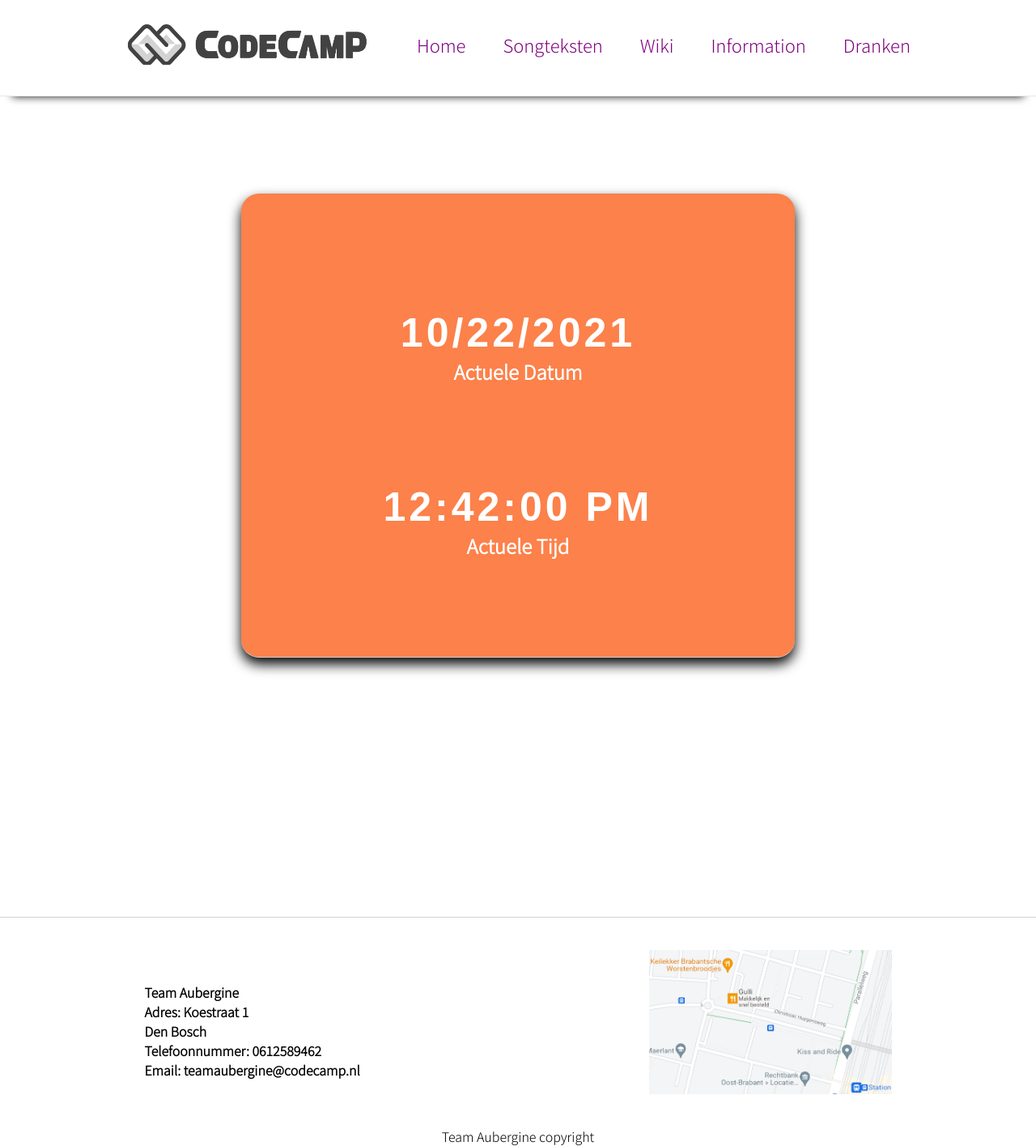
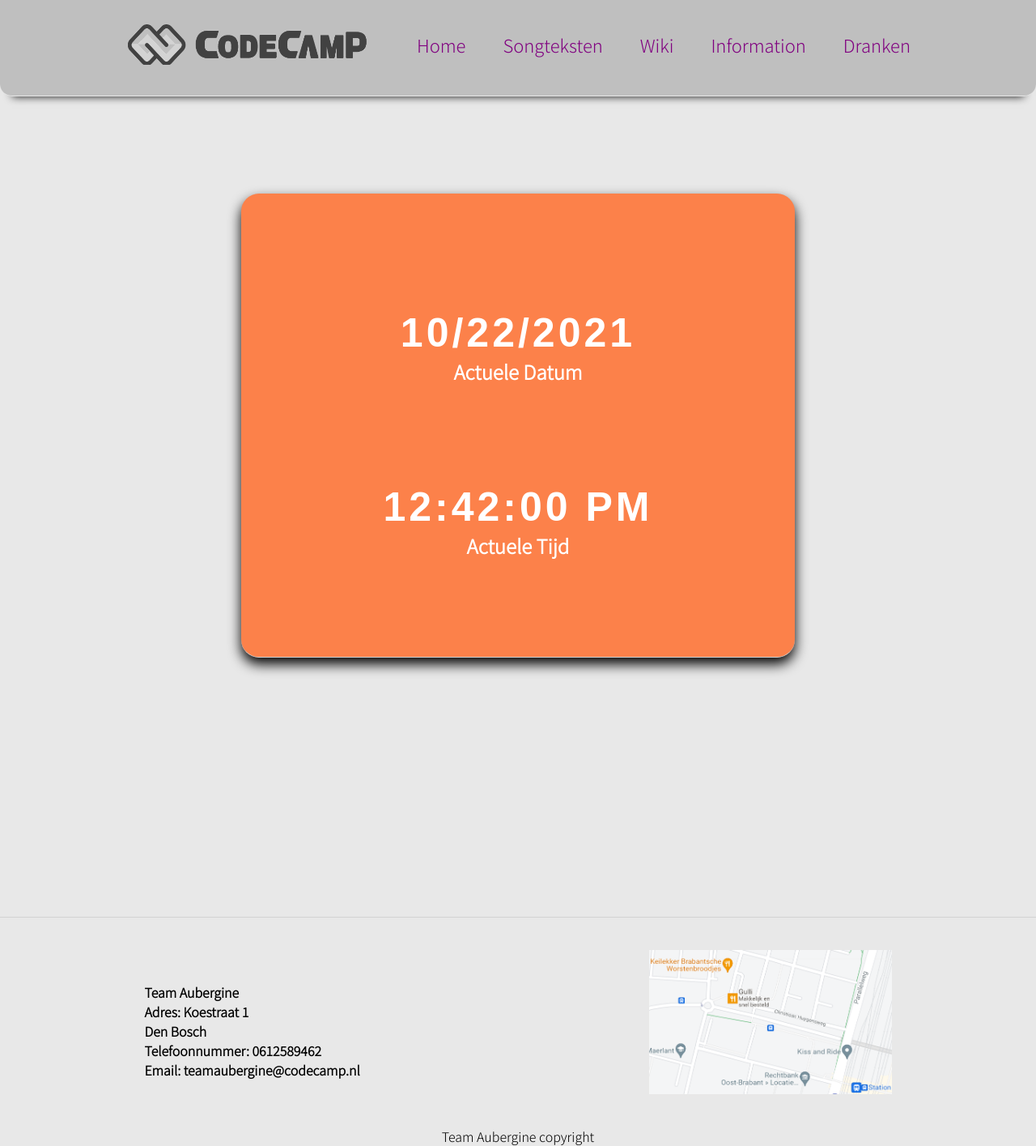
Before and after one commit to ThomasvanGastel2/C2-Codecamp, a PHP site: page /C2-Codecamp/index.php in a window 1280 px wide. Shown: the whole page at 81% size. Run offline with PHP 8.4, Linux system fonts and the light colour scheme.

Commit message:
header fix

```diff
--- a/css/style.css
+++ b/css/style.css
@@ -7,6 +7,7 @@ body {
     font-family: 'Noto Sans JP', sans-serif;
     margin: 0;
     padding: 0;
+    background-color: #E8E8E8;
 }
 
 .text {
@@ -67,6 +68,11 @@ body {
 
 
 /* Header*/
+header{
+  background-color: #BFBFBF;
+  border-bottom-left-radius: 15px;
+  border-bottom-right-radius: 15px;
+}
 
 .container {
     max-width: 1024px;
@@ -108,6 +114,7 @@ nav a:hover {
     display: flex;
     justify-content: space-between;
     align-items: center;
+    background-color: #BFBFBF;
 }
 
 nav a:hover {
@@ -123,8 +130,8 @@ header {
 
 .dropbtn {
     font-family: 'Noto Sans JP', sans-serif;
-    background-color: white;
-    color: purple;
+    background-color: #BFBFBF;
+    color: BFBFBF;
     padding: 3px;
     font-size: 22px;
     margin-right: 20px;
@@ -135,6 +142,7 @@ header {
 .dropdown {
     position: relative;
     display: inline-block;
+    background-color: #BFBFBF;
 }
 
 .dropdown-content {
@@ -700,7 +708,7 @@ ul.breadcrumb li a:hover {
 }
 
 .dropbtn {
-    background-color: white;
+    background-color: #BFBFBF;
     color: purple;
 }
 
--- a/header.php
+++ b/header.php
@@ -8,20 +8,20 @@
 <header>
     <div class="container">
         <nav>
-            <img src="<?php echo $base_url; ?>/img/logo_codecamp.png" alt="logo">
+            <img src="<?php echo $base_url; ?>/img/transparentBG.png" alt="logo">
             <div class="links">
                 <a href="<?php echo $base_url; ?>/index.php">Home</a>
                 <div class="dropdown">
                 <button
                 class="dropbtn">Songteksten</button>
                     <div class="dropdown-content">
-                        <a href="<?php echo $base_url; ?>/Songteksten/BR_Queen.php">Bohemian Rapsody</a>
-                        <a href="<?php echo $base_url; ?>/Songteksten/KQ_Queen.php">Killer Queen </a>
-                        <a href="<?php echo $base_url; ?>/Songteksten/Madness_Muse.php">Madness</a>
-                        <a href="<?php echo $base_url; ?>/Songteksten/Uprising_MyBaby.php">Uprising (MyBaby)</a>
-                        <a href="<?php echo $base_url; ?>/Songteksten/Uprising_Muse.php">Uprising (Muse)</a>
-                        <a href="<?php echo $base_url; ?>/Songteksten/PIB_Muse.php">Plug in baby</a>
-                        <a href="<?php echo $base_url; ?>/Songteksten/WATC_Queen.php ">We are the champions</a>
+                        <a href="<?php echo $base_url; ?>/Songteksten/br_queen.php">Bohemian Rapsody</a>
+                        <a href="<?php echo $base_url; ?>/Songteksten/kq_queen.php">Killer Queen </a>
+                        <a href="<?php echo $base_url; ?>/Songteksten/madness_muse.php">Madness</a>
+                        <a href="<?php echo $base_url; ?>/Songteksten/uprising_mybaby.php">Uprising (MyBaby)</a>
+                        <a href="<?php echo $base_url; ?>/Songteksten/uprising_muse.php">Uprising (Muse)</a>
+                        <a href="<?php echo $base_url; ?>/Songteksten/pib_muse.php">Plug in baby</a>
+                        <a href="<?php echo $base_url; ?>/Songteksten/watc_queen.php ">We are the champions</a>
                     </div>
                 </div>
                 <div class="dropdown">
@@ -31,8 +31,8 @@
                         <a href="<?php echo $base_url; ?>/wiki/boeken.php">Boeken</a>
                         <a href="<?php echo $base_url; ?>/wiki/Gereedschap/Zagen/cirkelzagen.php">Cirkelzagen </a>
                         <a href="<?php echo $base_url; ?>/wiki/Gereedschap/hamers.php">Hamers</a>
-                        <a href="<?php echo $base_url; ?>/wiki/Gereedschap/Schroevendraaiers.php">Schroevendraaiers</a>
-                        <a href="<?php echo $base_url; ?>/wiki/Gereedschap/Zagen/Handzagen.php">Handzagen</a>
+                        <a href="<?php echo $base_url; ?>/wiki/Gereedschap/schroevendraaiers.php">Schroevendraaiers</a>
+                        <a href="<?php echo $base_url; ?>/wiki/Gereedschap/Zagen/handzagen.php">Handzagen</a>
                         <a href="<?php echo $base_url; ?>/wiki/koffie.php">Koffie</a>
                     </div>
                 </div>
@@ -45,8 +45,7 @@
                         <a href="<?php echo $base_url; ?>/information/timotydalto.php">Timoty Dalto</a>
                         <a href="<?php echo $base_url; ?>/information/lukeskywalker.php">Luke Skywalker</a>
                         <a href="<?php echo $base_url; ?>/information/jamesbond.php">James Bond</a>
-                        <a href="<?php echo $base_url; ?>/information/Roger_Moore.php">Roger Moore</a>
-                        <a href="<?php echo $base_url; ?>/ExternalLinks.php">External Links</a>
+                        <a href="<?php echo $base_url; ?>/information/roger_moore.php">Roger Moore</a>
 
                     </div>
                 </div>
@@ -54,8 +53,8 @@
                 <button
                 class="dropbtn">Dranken</button>
                     <div class="dropdown-content">
-                        <a href="<?php echo $base_url; ?>/dranken/Warme Dranken/Warmdrank.php">Warme dranken</a>
-                        <a href="<?php echo $base_url; ?>/dranken/Frisdranken/Frisdrank.php">Frisdrank</a>
+                        <a href="<?php echo $base_url; ?>/dranken/Warme Dranken/warmdrank.php">Warme dranken</a>
+                        <a href="<?php echo $base_url; ?>/dranken/Frisdranken/frisdrank.php">Frisdrank</a>
                     </div>
                 </div>
             </div>
```
Also changed, not shown: Songteksten/kg_queen.php (renamed from Songteksten/KQ_Queen.php), img/transparentBG.png (added).
